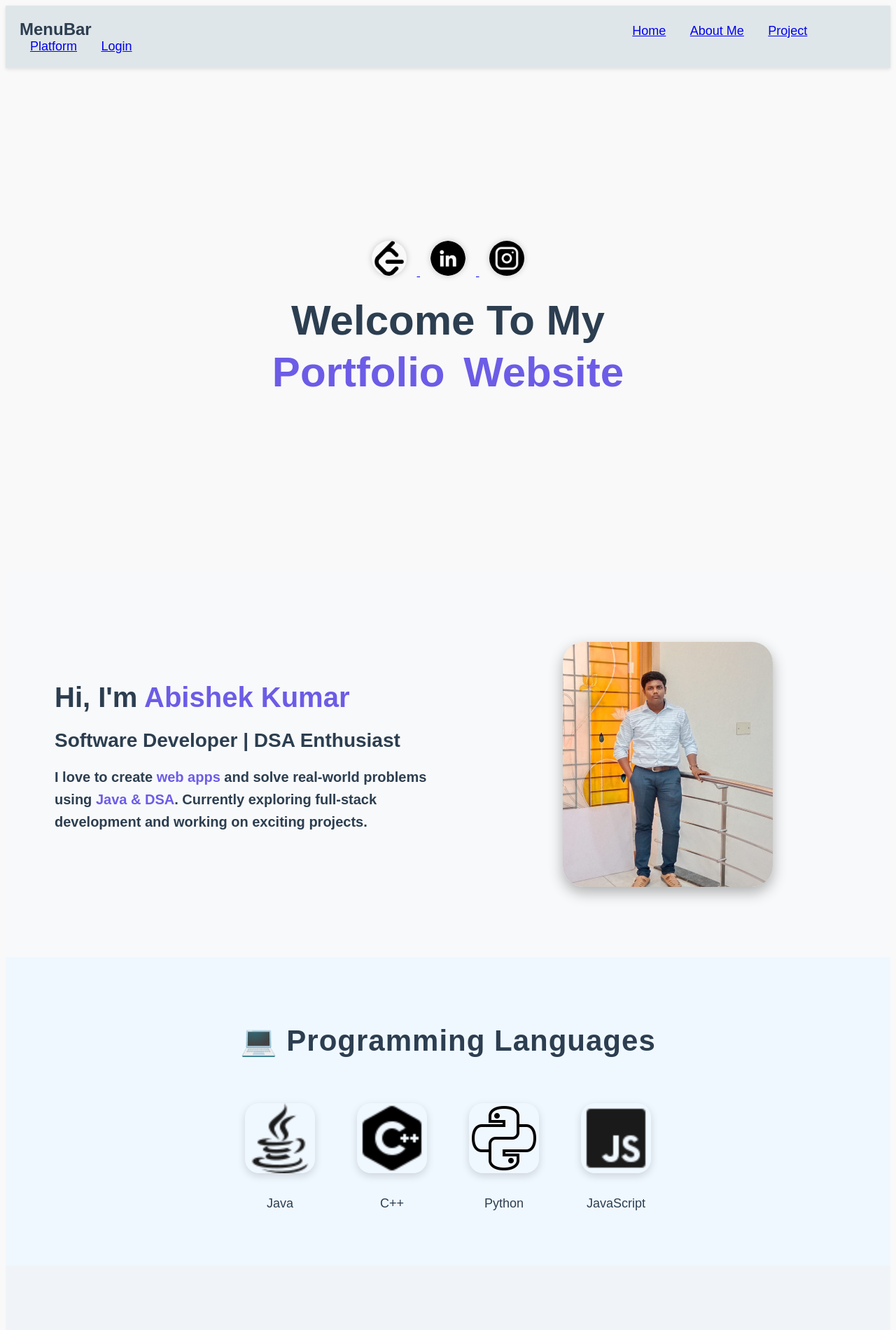
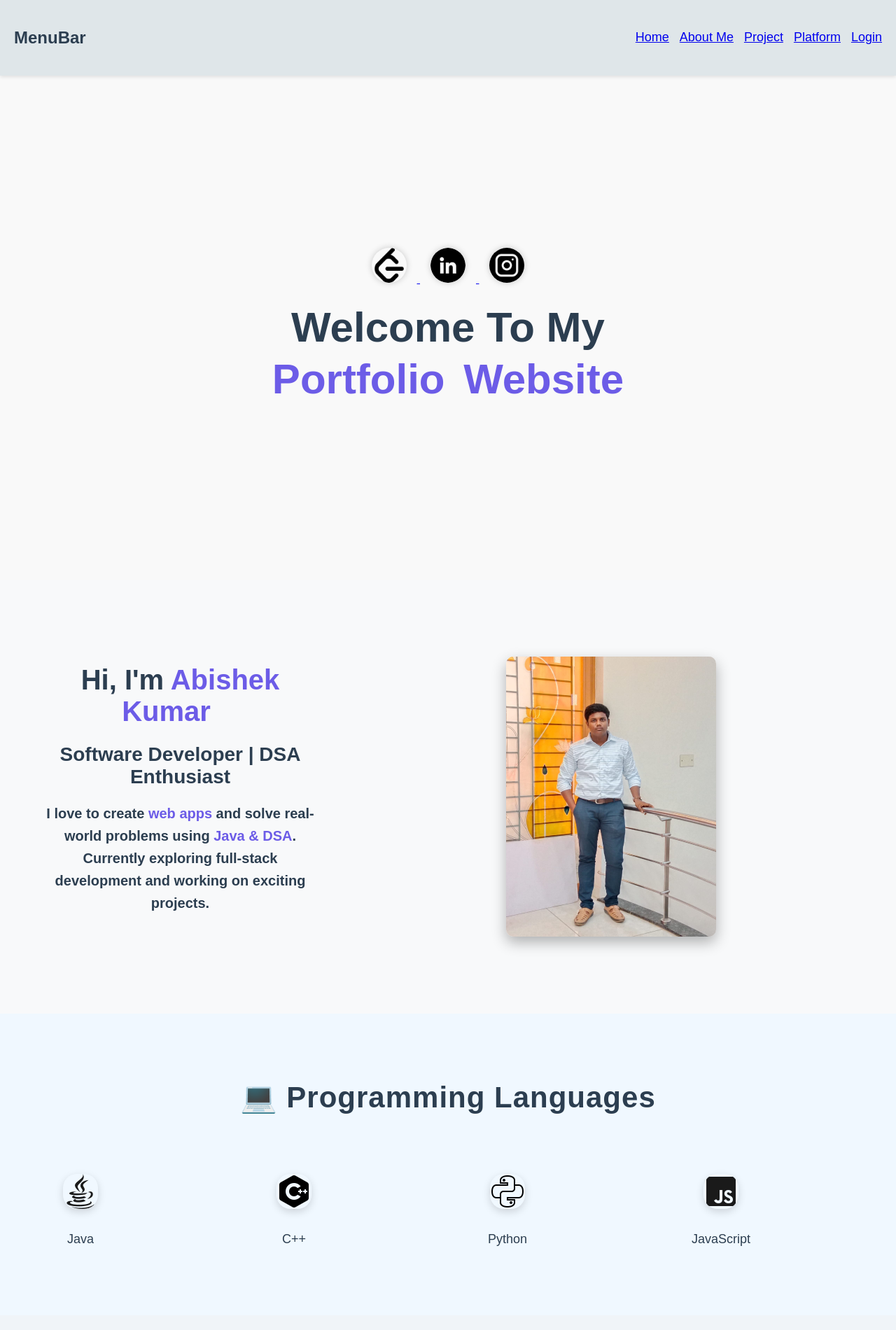
Before and after one commit to Abishek-kk/Abishek-kk, a plain HTML site: page index.html in a window 1280 px wide. Shown: the top 1900 px of the page at 70% size. Drawn offline with Linux system fonts and the light colour scheme.

Commit message:
Update login_page.css

```diff
--- a/login_page.css
+++ b/login_page.css
@@ -421,3 +421,89 @@ input[type="reset"]:hover {
       font-size: 16px;
   }
 }
+/* General responsive fixes */
+body {
+    margin: 0;
+    padding: 0;
+    font-family: Arial, sans-serif;
+    box-sizing: border-box;
+}
+
+/* Responsive navbar */
+nav {
+    display: flex;
+    flex-wrap: wrap;
+    justify-content: space-between;
+    align-items: center;
+    padding: 10px 20px;
+}
+
+nav ul {
+    list-style: none;
+    display: flex;
+    flex-wrap: wrap;
+    gap: 15px;
+}
+
+nav ul li {
+    margin: 5px 0;
+}
+
+nav h1 {
+    font-size: 24px;
+}
+
+/* Responsive image and text container */
+.content-section {
+    display: flex;
+    flex-wrap: wrap;
+    justify-content: center;
+    align-items: center;
+    padding: 20px;
+}
+
+.text-content, .image-content {
+    flex: 1 1 300px;
+    padding: 10px;
+    text-align: center;
+}
+
+.profile-image {
+    max-width: 100%;
+    height: auto;
+    border-radius: 10px;
+}
+
+/* Grid responsiveness */
+.language-grid, .technology-grid, .tools-grid, .projects-grid {
+    display: grid;
+    grid-template-columns: repeat(auto-fit, minmax(120px, 1fr));
+    gap: 20px;
+    padding: 20px;
+}
+
+.language-icon, .tech-icon, .tool-icon {
+    width: 50px;
+    height: auto;
+}
+
+/* Mobile-specific adjustments */
+@media screen and (max-width: 768px) {
+    nav ul {
+        flex-direction: column;
+        align-items: flex-start;
+    }
+
+    .welcome-text h2 {
+        font-size: 22px;
+    }
+
+    .project-description, .intro-description {
+        font-size: 16px;
+    }
+
+    table {
+        width: 100%;
+        font-size: 14px;
+    }
+}
```
